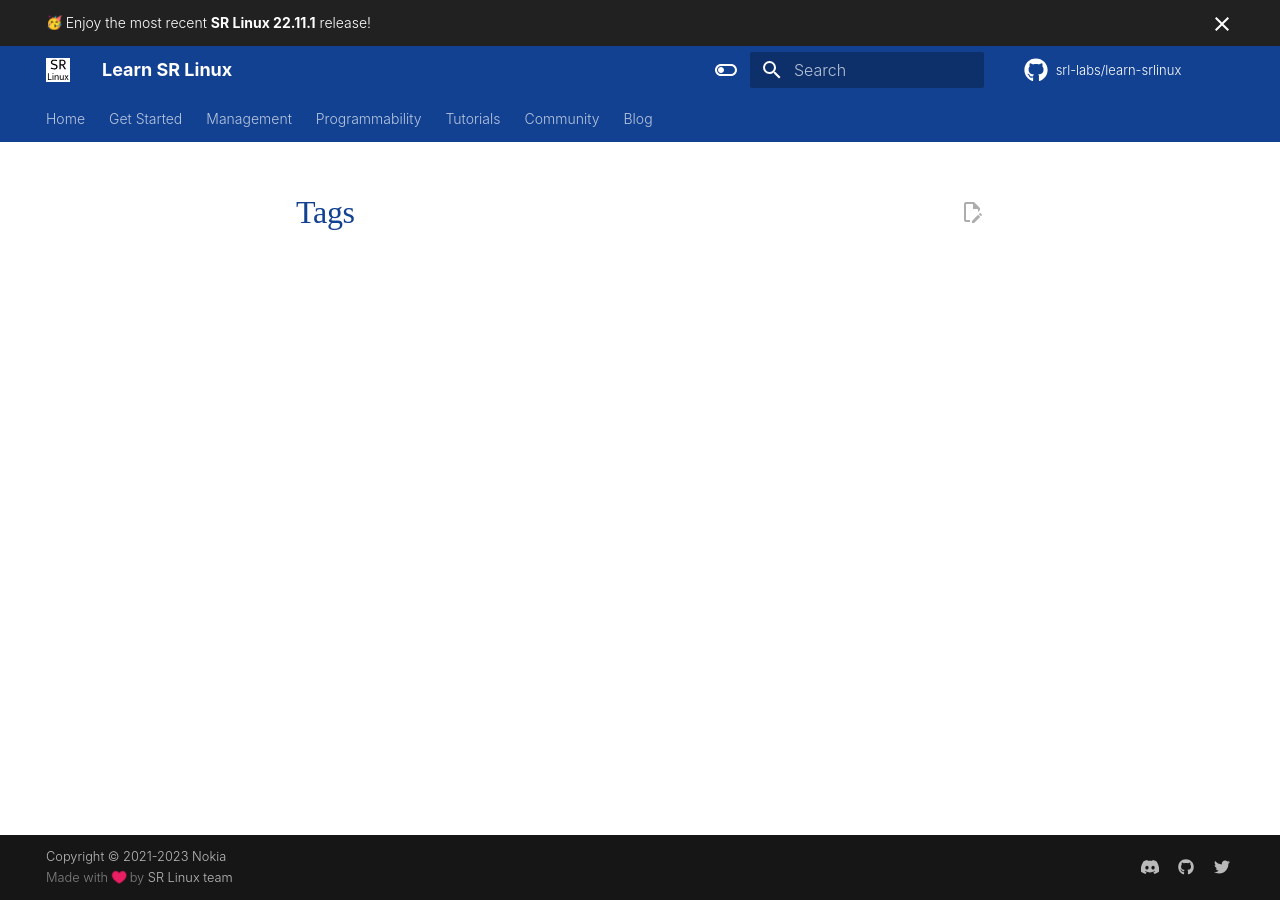
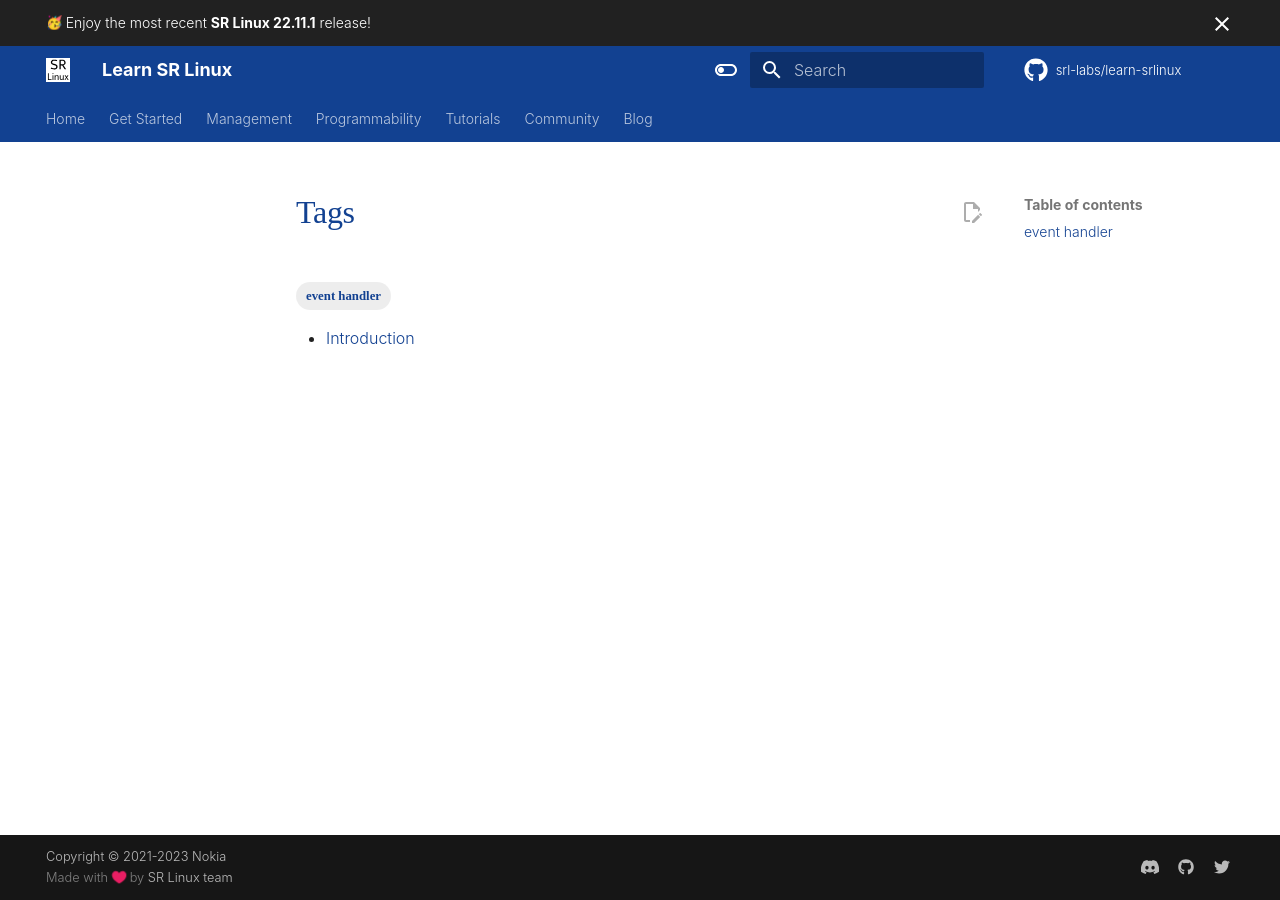
Before and after one commit to srl-labs/learn-srlinux, an MkDocs documentation site: the page built from docs/blog/tags.md, in a window 1280 px wide. Built offline with MkDocs 1.6.1 and Material for MkDocs 9.7.7, drawn with Linux system fonts in a browser that asks for light colours; emoji names are drawn with the system emoji font; some web fonts are replaced; comment, search, counter and statistics services are not loaded.

Commit message:
added oper-group tutorial tags

```diff
--- /dev/null
+++ b/docs/tutorials/programmability/event-handler/oper-group/.meta.yml
@@ -0,0 +1,2 @@
+comments: true
+title: Event Handler-based Oper Groups tutorial
--- a/docs/tutorials/programmability/event-handler/oper-group/oper-group-intro.md
+++ b/docs/tutorials/programmability/event-handler/oper-group/oper-group-intro.md
@@ -1,5 +1,6 @@
 ---
-comments: true
+tags:
+  - event handler
 ---
 
 <script type="text/javascript" src="https://cdn.jsdelivr.net/gh/hellt/drawio-js@main/embed2.js" async></script>
```
